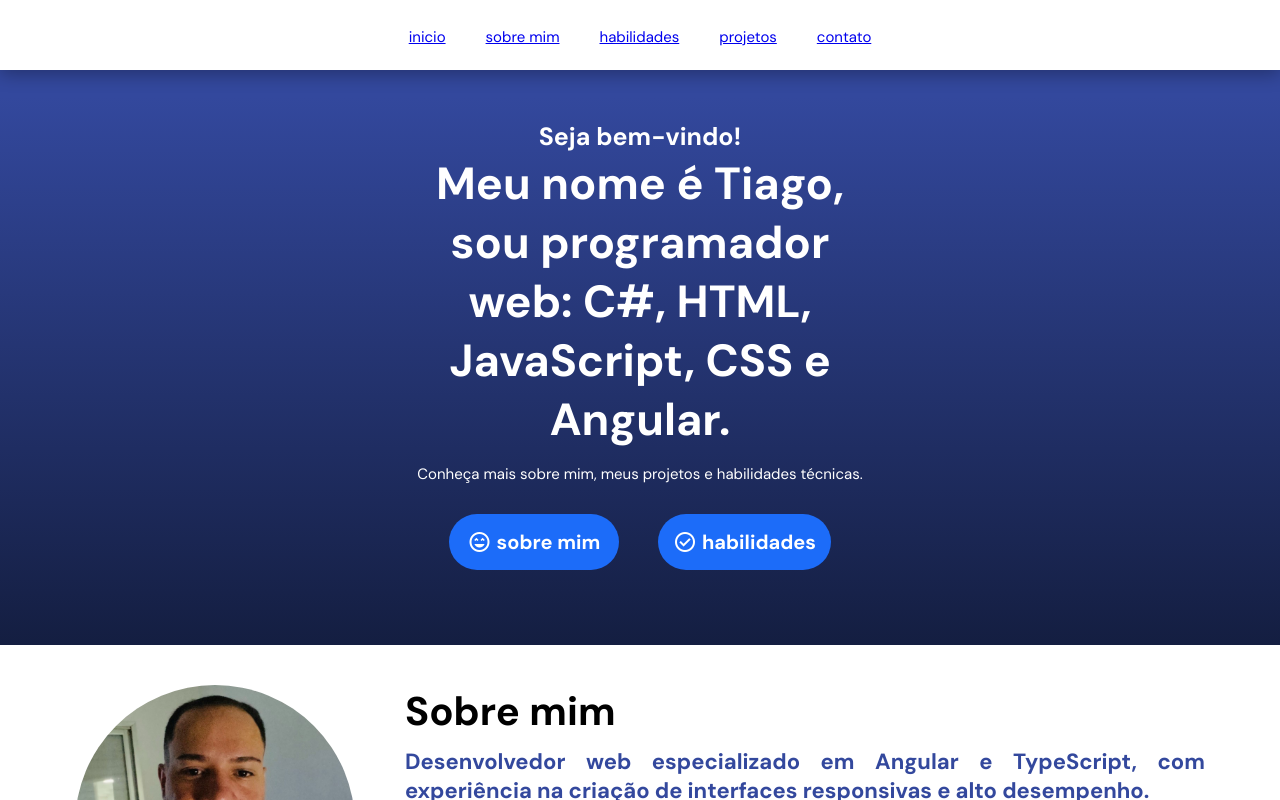
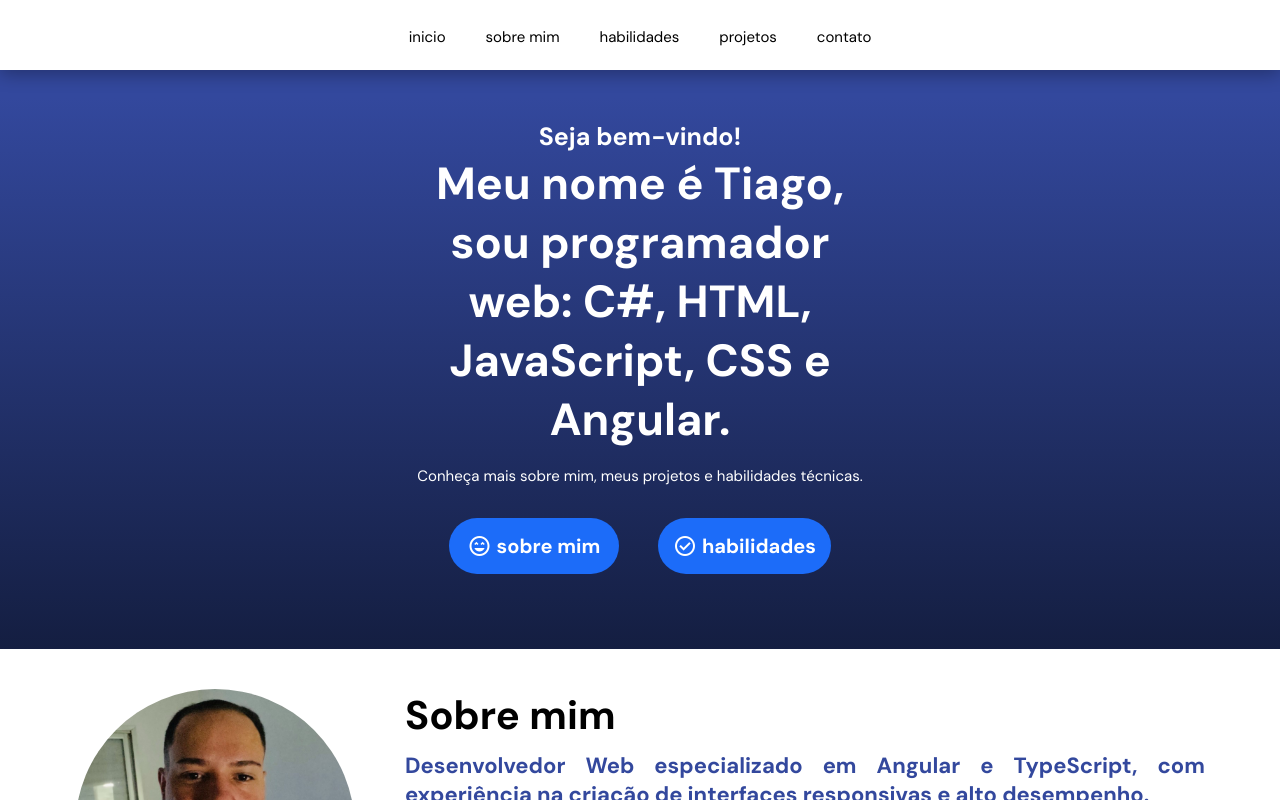
Before and after one commit to tg-coutinho/portfolio-tiago, an Angular app: page / in a window 1280 px wide. Shown: the top 800 px of the page. Built offline with nearby package versions, Linux system fonts and the light colour scheme.

Commit message:
box about ajustado

```diff
--- a/src/app/home/home.html
+++ b/src/app/home/home.html
@@ -30,22 +30,26 @@
     <section id="about" class="container about">
         <div class="box">
             <div class="img">
-               <img src="./assets/imgs/profile.jpg" alt="foto de tiago">
+                <img src="./assets/imgs/profile.jpg" alt="foto de tiago">
             </div>
             <div class="text">
                 <h2>Sobre mim</h2>
 
-                <h3>Desenvolvedor web especializado em Angular e TypeScript, com experiência na criação de interfaces responsivas e alto desempenho.</h3>
+                <h3>Desenvolvedor Web especializado em Angular e TypeScript, com experiência na criação de interfaces
+                    responsivas e alto desempenho.</h3>
 
-                <p>Sou apaixonado por tecnologia, programação e dar vida a projetos digitais. Gosto de me preocupar com a usabilidade e design. Prezo por um código limpo e acessível, que outros humanos possam ler.</p>
+                <p>Sou apaixonado por tecnologia, programação e dar vida a projetos digitais. Gosto de me preocupar com
+                    a usabilidade e design. Prezo por um código limpo e acessível, que outros humanos possam ler.</p>
 
-                <p>Me considero um programador web: posso atuar no frontend e no backend. As tecnologias que mais domino são: <b>HTML</b> , <b>CSS</b>, <b>C#</b>, <b>Angular</b> e <b>TypeScript</b>. Estou sempre aberto para conversar sobre novos projetos e oportunidades! </p>
+                <p>Me considero um programador web: posso atuar no frontend e no backend. As tecnologias que mais domino
+                    são: <b>HTML</b> , <b>CSS</b>, <b>C#</b>, <b>Angular</b> e <b>TypeScript</b>. Estou sempre aberto
+                    para conversar sobre novos projetos e oportunidades! </p>
 
-                <p>Continuo estudando e desenvolvendo meus próprios projetos, aprendendo cada vez mais para realizar meu sonho de me tornar programador! 😊</p>
+                <p>Continuo estudando e desenvolvendo meus próprios projetos, aprendendo cada vez mais para realizar meu
+                    sonho de me tornar programador! 😊</p>
 
                 <a href="#contact">Entre em contato comigo!</a>
             </div>
         </div>
-
     </section>
 </main>
--- a/src/app/menu/menu.css
+++ b/src/app/menu/menu.css
@@ -47,6 +47,11 @@ nav i{
     cursor: pointer;
 }
 
+a {
+  text-decoration: none;
+  color: inherit;
+}
+
 @media (min-width: 768px) {
     nav  {
         justify-content: center;
--- a/src/styles.css
+++ b/src/styles.css
@@ -24,5 +24,15 @@
     --color-pink-1: #f42771;
 
     --color-black-1: #181818;
+    --color-black-2: #2c2c2c;
 
 }
+
+p {
+  font-family: 'DM Sans', sans-serif;
+  font-weight: 300;  /* mais fino que o normal */
+  font-size: 1rem;
+  line-height: 1.6;
+  color: #222;
+  margin-bottom: 1rem;
+}
```
